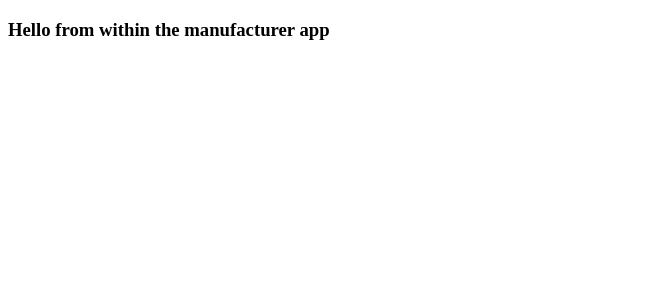
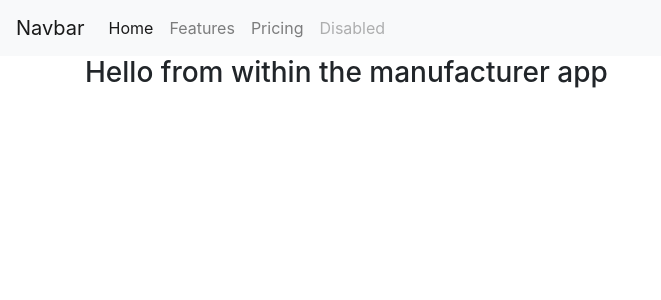
Before and after one commit to Svavar16/cancy_queen, a Django app: page /manufacturers/ in a window 1280 px wide. Shown: the top 300 px of the page, without its empty margins (0-661 px from the left). Run offline with Django 3.2, Linux system fonts and the light colour scheme; some libraries are stand-ins or nearby versions.

Commit message:
adding css and base.html

```diff
--- a/candy_queen/settings.py
+++ b/candy_queen/settings.py
@@ -119,3 +119,6 @@ USE_TZ = True
 # https://docs.djangoproject.com/en/2.2/howto/static-files/
 
 STATIC_URL = '/static/'
+STATICFILES_DIRS = [
+    os.path.join(BASE_DIR, "static")
+]
--- /dev/null
+++ b/templates/base.html
@@ -0,0 +1,47 @@
+{% load static %}
+<!doctype html>
+<html lang="en">
+<head>
+    <meta charset="UTF-8">
+    <meta name="viewport"
+          content="width=device-width, user-scalable=no, initial-scale=1.0, maximum-scale=1.0, minimum-scale=1.0">
+    <meta http-equiv="X-UA-Compatible" content="ie=edge">
+    <title>Document</title>
+    <link rel="stylesheet" href="{% static 'css/main.css' %}">
+    <!-- newest version of bootstrap css -->
+    <link rel="stylesheet" href="https://stackpath.bootstrapcdn.com/bootstrap/4.3.1/css/bootstrap.min.css" integrity="sha384-ggOyR0iXCbMQv3Xipma34MD+dH/1fQ784/j6cY/iJTQUOhcWr7x9JvoRxT2MZw1T" crossorigin="anonymous">
+</head>
+<body>
+    <nav class="navbar navbar-expand-lg navbar-light bg-light">
+      <a class="navbar-brand" href="#">Navbar</a>
+      <button class="navbar-toggler" type="button" data-toggle="collapse" data-target="#navbarNav" aria-controls="navbarNav" aria-expanded="false" aria-label="Toggle navigation">
+        <span class="navbar-toggler-icon"></span>
+      </button>
+      <div class="collapse navbar-collapse" id="navbarNav">
+        <ul class="navbar-nav">
+          <li class="nav-item active">
+            <a class="nav-link" href="#">Home <span class="sr-only">(current)</span></a>
+          </li>
+          <li class="nav-item">
+            <a class="nav-link" href="#">Features</a>
+          </li>
+          <li class="nav-item">
+            <a class="nav-link" href="#">Pricing</a>
+          </li>
+          <li class="nav-item">
+            <a class="nav-link disabled" href="#" tabindex="-1" aria-disabled="true">Disabled</a>
+          </li>
+        </ul>
+      </div>
+    </nav>
+    <div class="container">
+    {% block container %}
+
+    {% endblock %}
+    </div>
+    <!-- bootstrap js -->
+    <script src="https://code.jquery.com/jquery-3.3.1.slim.min.js" integrity="sha384-q8i/X+965DzO0rT7abK41JStQIAqVgRVzpbzo5smXKp4YfRvH+8abtTE1Pi6jizo" crossorigin="anonymous"></script>
+    <script src="https://cdnjs.cloudflare.com/ajax/libs/popper.js/1.14.7/umd/popper.min.js" integrity="sha384-UO2eT0CpHqdSJQ6hJty5KVphtPhzWj9WO1clHTMGa3JDZwrnQq4sF86dIHNDz0W1" crossorigin="anonymous"></script>
+    <script src="https://stackpath.bootstrapcdn.com/bootstrap/4.3.1/js/bootstrap.min.js" integrity="sha384-JjSmVgyd0p3pXB1rRibZUAYoIIy6OrQ6VrjIEaFf/nJGzIxFDsf4x0xIM+B07jRM" crossorigin="anonymous"></script>
+</body>
+</html>
--- a/templates/manufacturer/index.html
+++ b/templates/manufacturer/index.html
@@ -1,13 +1,7 @@
-<!doctype html>
-<html lang="en">
-<head>
-    <meta charset="UTF-8">
-    <meta name="viewport"
-          content="width=device-width, user-scalable=no, initial-scale=1.0, maximum-scale=1.0, minimum-scale=1.0">
-    <meta http-equiv="X-UA-Compatible" content="ie=edge">
-    <title>Manufacturers</title>
-</head>
-<body>
+{% extends 'base.html' %}
+
+{% block container %}
+
     <h3>Hello from within the manufacturer app</h3>
-</body>
-</html>
+
+{% endblock %}
```
Also changed, not shown: templates/candy/index.html (+6 -12 lines), static/css/main.css (added).
